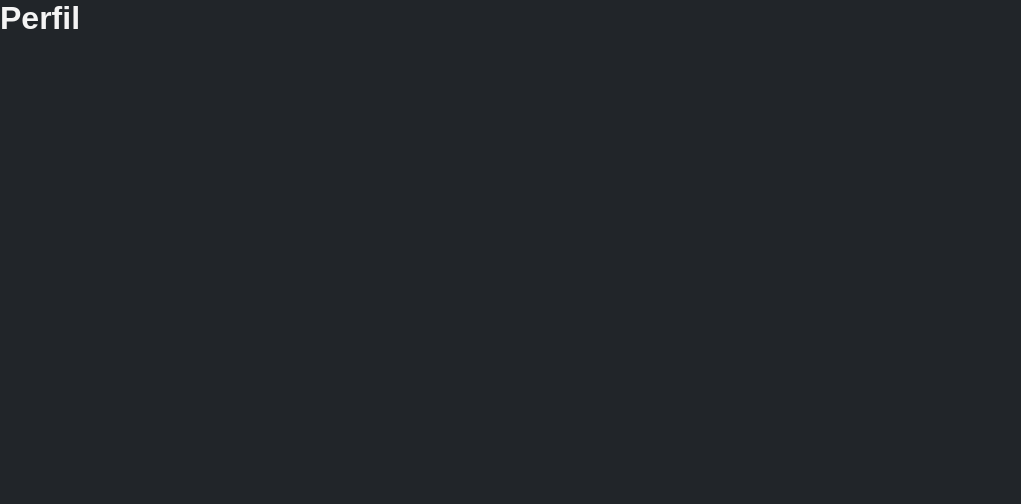
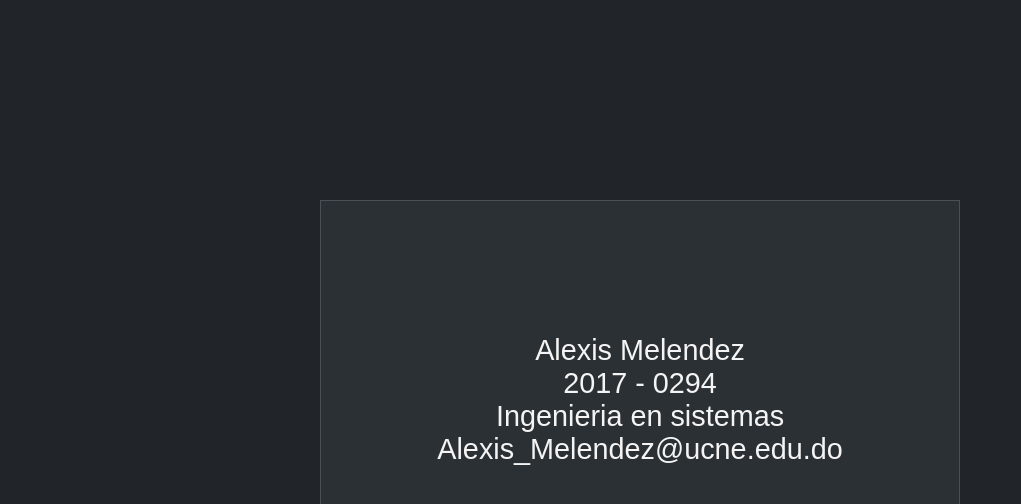
Before and after one commit to AlexisDevice/ucne-web, a React (Vite) app: page /perfil in a window 1280 px wide. Shown: the top 504 px of the page, without its empty margins (0-1021 px from the left). Built offline with nearby package versions, Linux system fonts and the light colour scheme.

Commit message:
Creando perfil y actualizando Styles

```diff
--- a/src/App.jsx
+++ b/src/App.jsx
@@ -4,6 +4,7 @@ import { Login } from './pages/Login.jsx';
 import { Home } from './pages/Home.jsx';
 import './styles/static.css';
 import { Comentario } from './pages/Comentario.jsx';
+import { Perfil } from './pages/Perfil.jsx';
 
 function App() {
   return (
@@ -16,7 +17,7 @@ function App() {
         <Route path='/asignaturas' element={<h1>Asignaturas</h1>} />
         <Route path='/maestros' element={<h1>Maestros y Facultades</h1>} />
         <Route path='/carreras' element={<h1>Carreras</h1>} />
-        <Route path='/perfil' element={<h1>Perfil</h1>} />
+        <Route path='/perfil' element={<Perfil />} />
         <Route path='*' element={<h1>404</h1>} />
       </Routes>
     </BrowserRouter>
--- /dev/null
+++ b/src/pages/Perfil.jsx
@@ -0,0 +1,19 @@
+import '../styles/perfil.css';
+
+/*
+    ToDo: Aqui debemos de reemplazar los valores estaticos por los que se recibira por la api
+*/
+function Perfil() {
+    return (
+        <div className="perfil-container">
+            <div className="perfil-box">
+                <span>Alexis Melendez</span>
+                <span>2017 - 0294</span>
+                <span>Ingenieria en sistemas</span>
+                <span>Alexis_Melendez@ucne.edu.do</span>
+            </div>
+        </div>
+    );
+}
+
+export { Perfil };
--- a/src/styles/home.css
+++ b/src/styles/home.css
@@ -2,7 +2,7 @@
     display: flex;
     flex-direction: column;
     align-items: center;
-    height: 100vh;
+    height: 100%;
 }
 
 .navbar {
--- a/src/styles/login.css
+++ b/src/styles/login.css
@@ -3,7 +3,7 @@
     justify-content: center;
     align-items: center;
     width: 100%;
-    height: 100vh;
+    height: 100%;
     background-image: url(../assets/ucne-login.webp);
     background-position: center;
     background-size: cover;
--- /dev/null
+++ b/src/styles/perfil.css
@@ -0,0 +1,23 @@
+.perfil-container {
+    display: flex;
+    align-items: center;
+    justify-content: center;
+    width: 100%;
+    height: 100%;
+}
+
+.perfil-box {
+    display: flex;
+    flex-direction: column;
+    justify-content: center;
+    align-items: center;
+    width: 50%;
+    height: 50%;
+    padding: calc(1vw + 2vh);
+    background-color: var(--glass-color);
+    border: 1px solid var(--border-glass-color);
+}
+
+.perfil-box span {
+    font-size: calc(1vw + 2vh);
+}
--- a/src/styles/static.css
+++ b/src/styles/static.css
@@ -9,7 +9,12 @@
 }
 
 body {
+    height: 100vh;
     background-color: var(--background-color);
+}
+
+#root {
+    height: 100%;
 }
 
 input[type="text"], input[type="password"], input[type="number"] {
```
